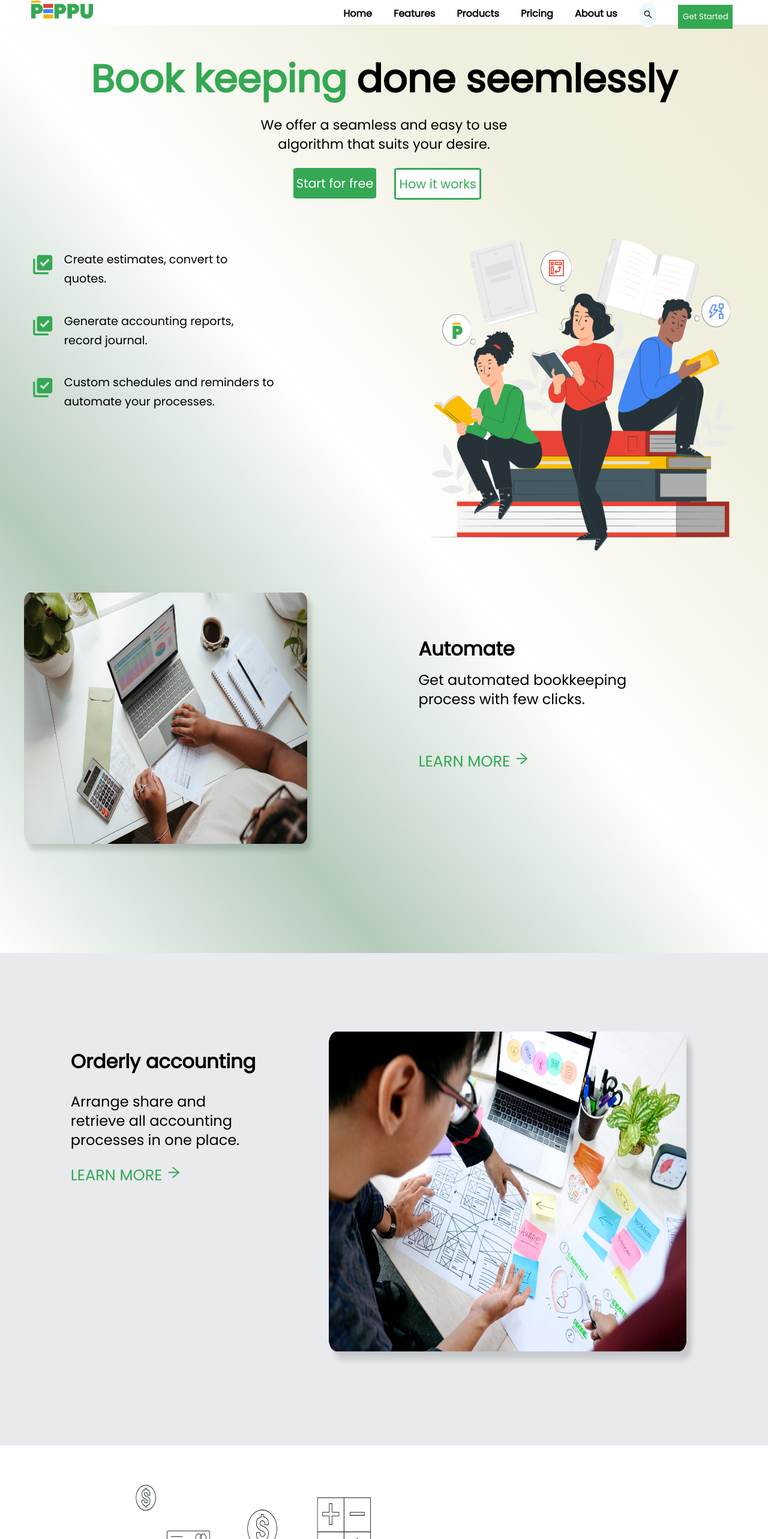
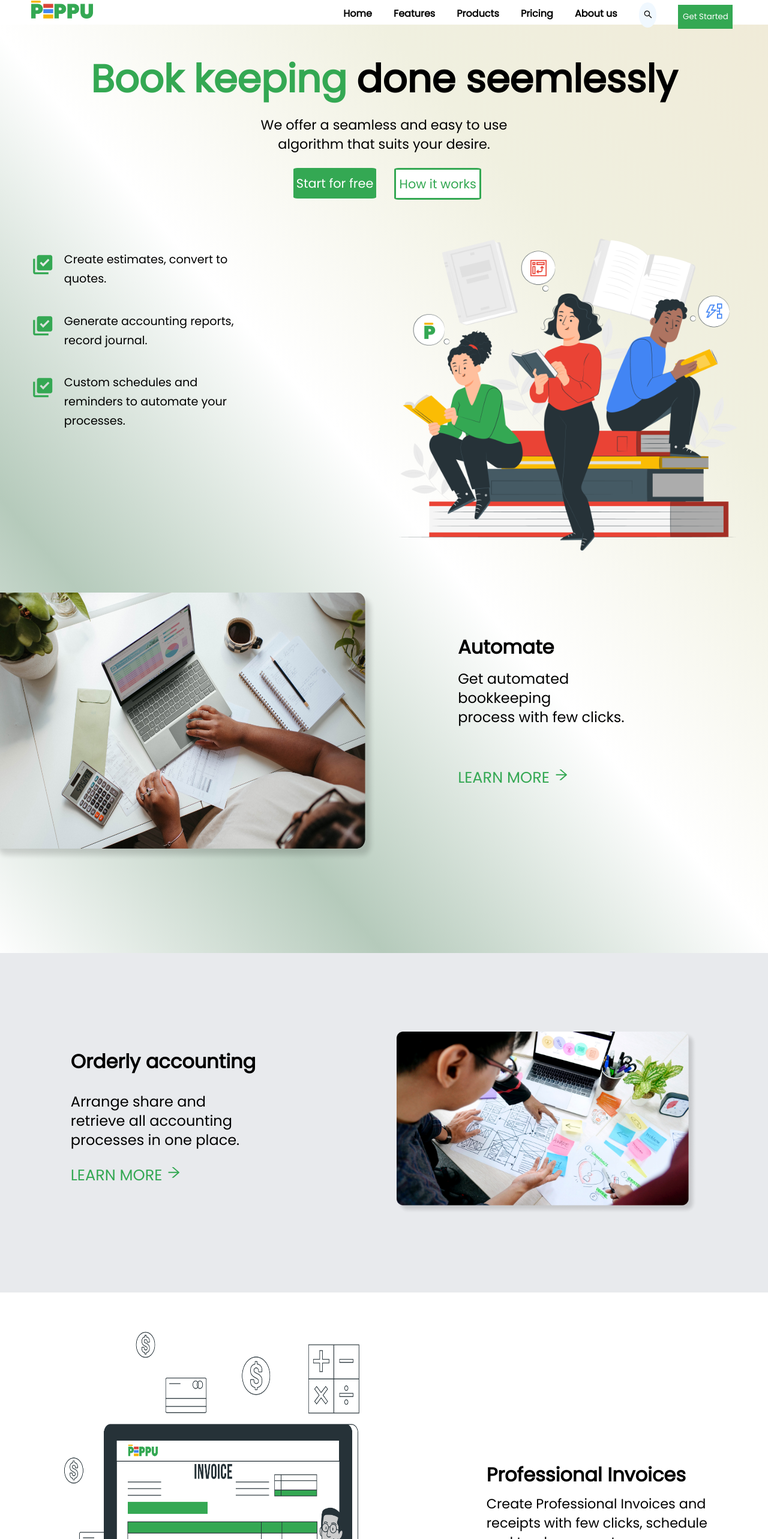
Before and after one commit to Peppu-Group/Peppu-books-frontend, a React (Vite) app: page / in a window 1280 px wide. Shown: the top 2566 px of the page at 60% size. Built offline with nearby package versions, Linux system fonts and the light colour scheme.

Commit message:
changed the images to %

```diff
--- a/src/App.css
+++ b/src/App.css
@@ -140,7 +140,7 @@ a{
     font-size: 200%;
 }
 .image img{
-    width:40vw;
+    width:40;
     height: 65vh;
 }
 
@@ -157,8 +157,8 @@ a{
 }
 
 .computerman img{
-    width: 38vw;
-    height: 55vh;
+    width: 90%;
+    height: 70%;
 
 }
 .Automate h2{
@@ -200,8 +200,8 @@ a{
     font-size: 2rem;
 }
 .orderly-accounting-container img{
-    width: 48vw;
-    height: 70vh;
+    width: 48%;
+    height: 70%;
 }
 .orderly-accounting p{
     font-size: 1.5rem;
@@ -220,7 +220,7 @@ a{
    background-color: #ffffff;
 }
 .professional-invoice-container img{
-    width: 45vw;
+    width: 45%;
     height: 90%;
     margin: auto 2% auto 5%;
 }
@@ -252,8 +252,8 @@ a{
     margin-top: 10%;
 }
 .custom-schedule-container img{
-    width: 40vw;
-    height: 100vh;
+    width: 40%;
+    height: 100%;
 }
 .why-peppu{
 
```
